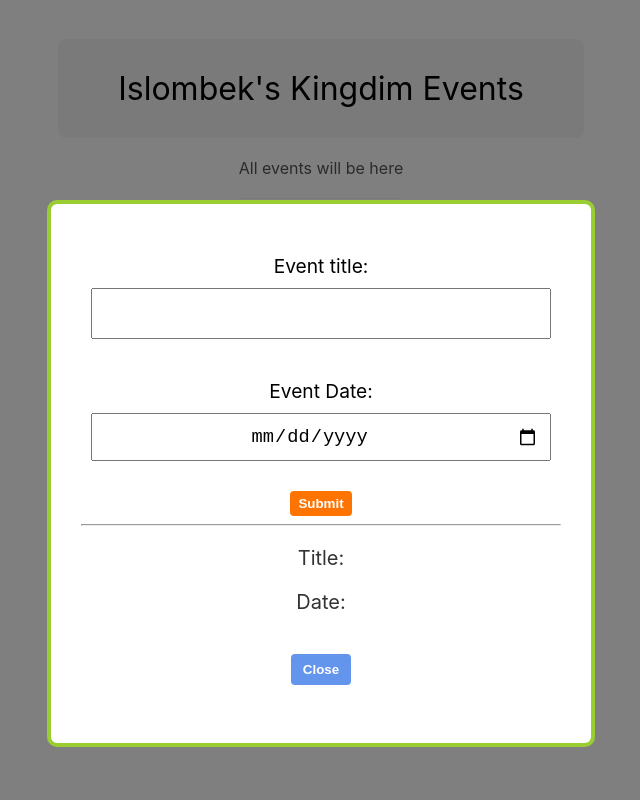
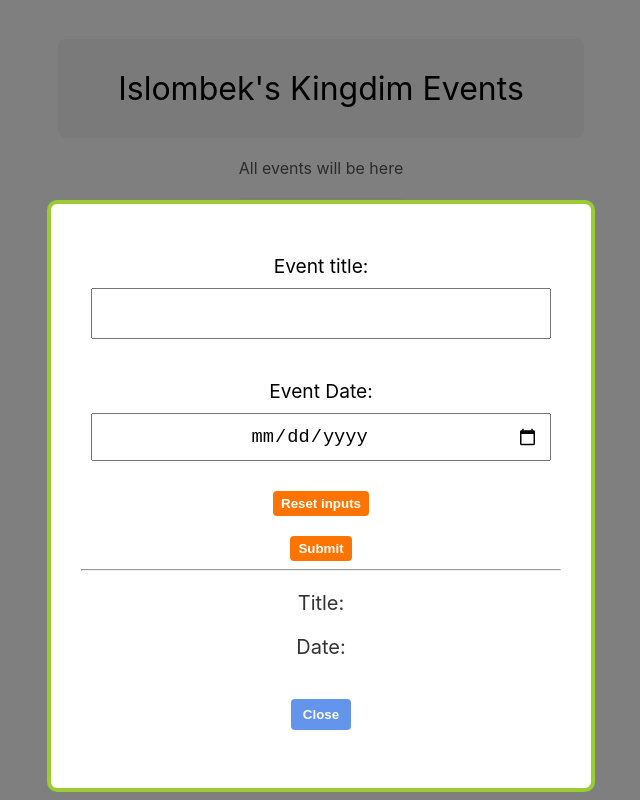
Before and after one commit to hayotillonumonov/my-first-react-app, a React (Create React App) app: page / in a window 1280 px wide. Both pictures are taken after a click on the button "New Event". Shown: the part 244-1044 px from the top of the page, without its empty margins (319-959 px from the left). Built offline with nearby package versions, Linux system fonts and the light colour scheme.

Commit message:
029. Reset input

```diff
--- a/src/components/NewEventForm.js
+++ b/src/components/NewEventForm.js
@@ -1,20 +1,28 @@
-// style
+// Style
 import "./NewEventForm.css";
+
 import { useState } from "react";
 
 function NewEventForm() {
   const [title, settitle] = useState("");
   const [date, setdate] = useState("");
+  const resetInputs = ()=>{
+    settitle('')
+    setdate('')
+  }
   return (
     <form className="new-event-form">
       <label>
         <span>Event title:</span>
-        <input type="text" onChange={(e) => settitle(e.target.value)} />
+        <input type="text" onChange={(e) => settitle(e.target.value)} value={title} />
       </label>
       <label>
         <span>Event Date:</span>
-        <input type="date" onChange={(e) => setdate(e.target.value)} />
+        <input type="date" onChange={(e) => setdate(e.target.value)} value={date}/>
       </label>
+      <button type="button" onClick={resetInputs}>Reset inputs</button>
+      <br />
+      <br />
       <button>Submit</button>
       <hr />
       <p>Title: {title}</p>
```
